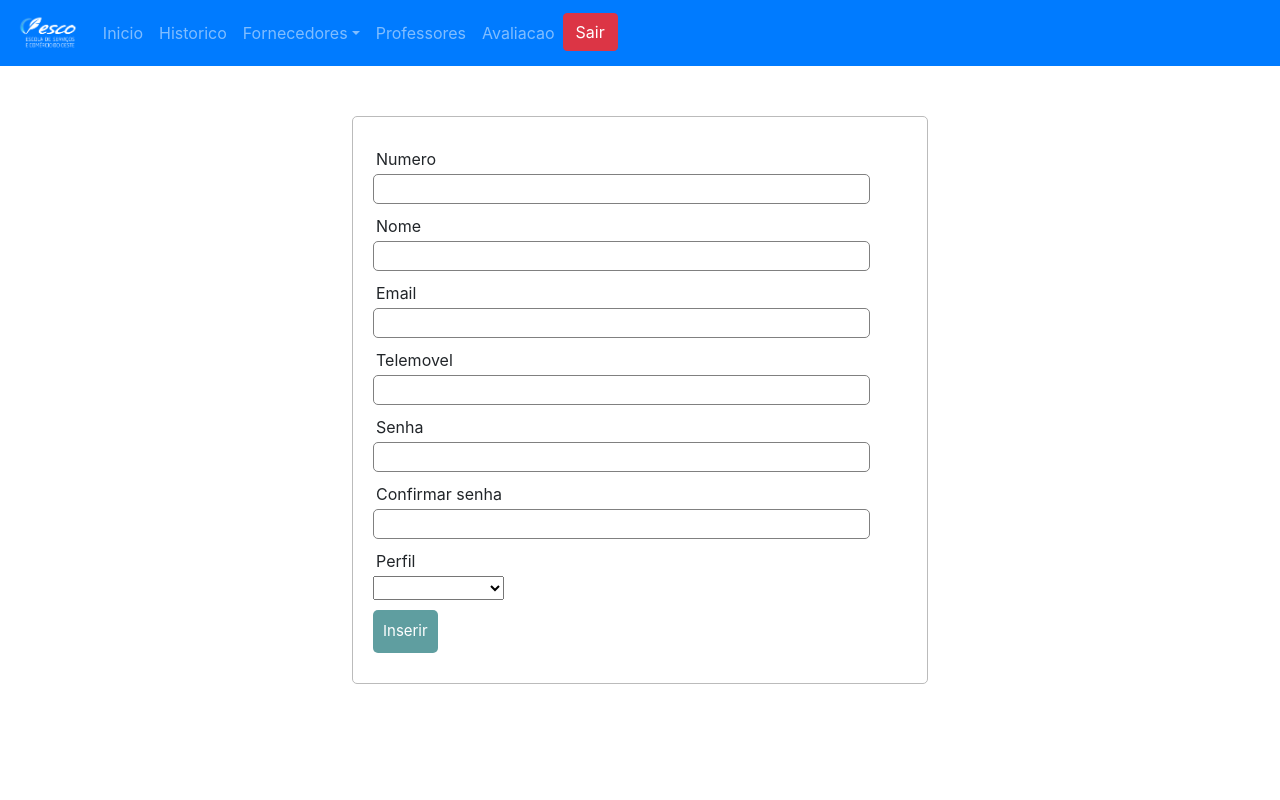
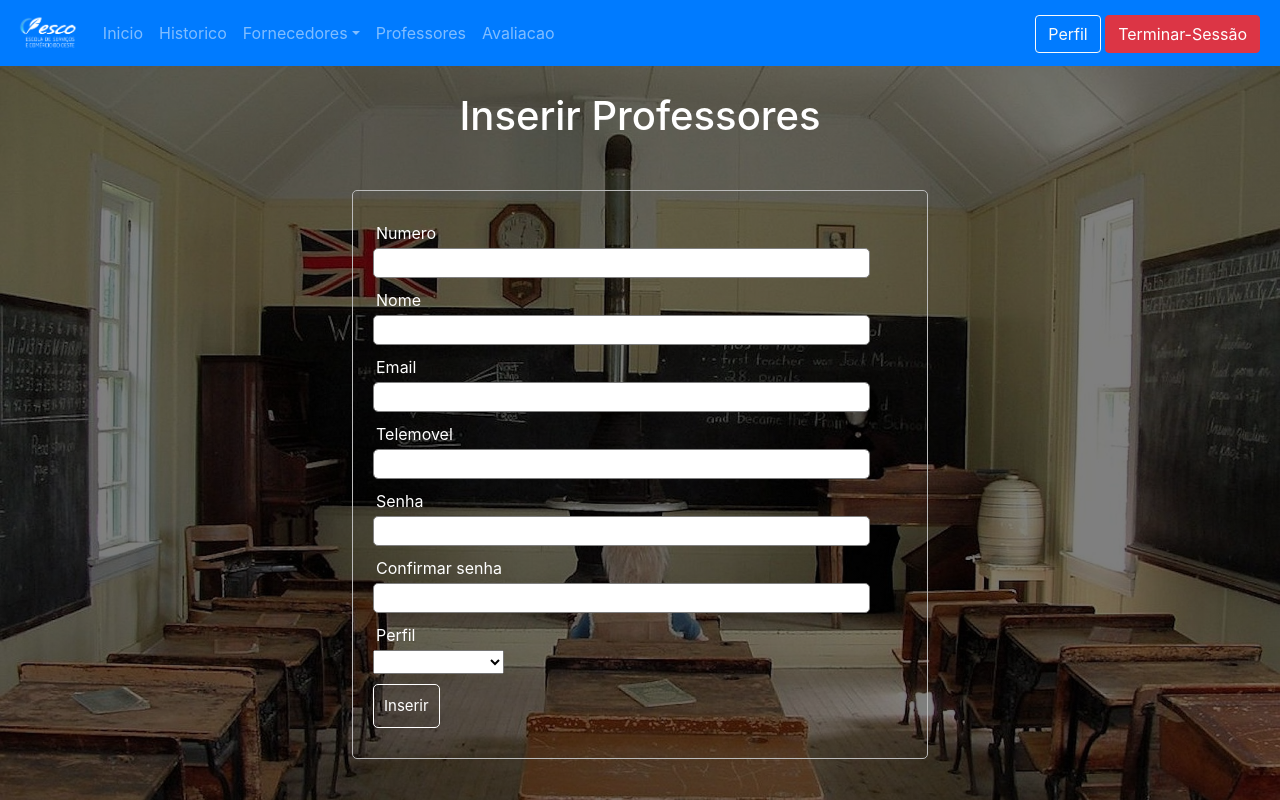
Before and after one commit to andredias28/Site-Esco, a PHP site: page /au/inserirProfessores.php in a window 1280 px wide. Run offline with PHP 8.4, Linux system fonts and the light colour scheme; data comes from the database, SQL or seed files in the repository.

Commit message:
melhoramento de design

```diff
--- a/inserirProfessores.css
+++ b/inserirProfessores.css
@@ -1,4 +1,62 @@
 #buttons{
-    margin-left: 750px;
-
+    position: absolute;
+    right: 20px;
+    top: 15px;
 }
+body{
+    background-image:linear-gradient(rgba(0,0,0,0.5),rgba(0,0,0,0.5)), url(imagens/SchoolRoom.jpg);
+    height: 100vh;
+    width: auto;
+    background-repeat: no-repeat;
+    background-attachment: fixed;
+    background-size: cover;
+}
+.tabela{
+    margin: 10px 0px 10px 0px;
+}
+.tabela label{
+    display: block;
+    text-align: left;
+    margin: 3px;
+    color: white;
+}
+.Texto{
+    text-align: center;
+    color: white;
+    margin-top: 2%;
+}
+.tabela input{
+    height: 30px;
+    width: 93%;
+    padding: 5px 10px;
+    font-size: 16px;
+    border-radius: 5px;
+    border: 1px solid gray;
+}
+form{
+    width: 45%;
+    margin: 50px auto;
+    text-align: left;
+    padding: 20px;
+    border: 1px solid #bbbbbb;
+    border-radius: 5px;
+}
+.button{
+    padding: 10px;
+    font-size: 15px;
+    color: white;
+    background: transparent;
+    border:none;
+    border: 1px solid white;
+    border-radius: 5px;
+    transition: 1s ease;
+}
+.button:hover{
+    color: white;
+    background: dodgerblue;
+}
+.Texto{
+    text-align: center;
+    color: white;
+    margin-top: 2%;
+}
--- a/inserirProfessores.php
+++ b/inserirProfessores.php
@@ -9,7 +9,7 @@
     <meta name="viewport" content="width=device-width, initial-scale=1.0">
     <meta http-equiv="X-UA-Compatible" content="ie=edge">
     <link rel="stylesheet" href="https://stackpath.bootstrapcdn.com/bootstrap/4.4.1/css/bootstrap.min.css" integrity="sha384-Vkoo8x4CGsO3+Hhxv8T/Q5PaXtkKtu6ug5TOeNV6gBiFeWPGFN9MuhOf23Q9Ifjh" crossorigin="anonymous">
-    <link rel="stylesheet" href="inserirEmpresa.css">
+    <link rel="stylesheet" href="inserirProfessores.css">
     <title>InserirProfessores</title>
 </head>
 <body>
@@ -42,11 +42,17 @@
                         <a class="nav-link" href="avaliacaoAdmin.php">Avaliacao</a>
                     </li>
                     <li class="nav-item">
-                        <a href="index.html"><button id="botao" class="btn btn-danger">Sair</button></a>
+                        <div id="buttons">
+                            <a href="perfil.php"><button id="perfil" class="btn btn-outline-light">Perfil</button></a>
+                            <a href="paginainicio.html"><button id="botao" class="btn btn-danger">Terminar-Sessão</button></a>
+                        </div>
                     </li>
                 </ul>
             </div>
          </nav>
+        <div class="Texto">
+            <h1>Inserir Professores</h1>
+        </div>
         <form method="post" action="">
             <div class="tabela">
                 <label>Numero</label>
--- a/professores.php
+++ b/professores.php
@@ -57,10 +57,8 @@ include('conexao.php');
         <h1>Professores</h1>
     </div>
 </div>
+<a href="inserirProfessores.php"><button type="button" id="inserir">Inserir</button></a>
 <!-- Tabela -->
-
-      <div>
-        <div>
           <table id="table">
             <thead>
                 <tr>
```
Also changed, not shown: adicionarServicos.css (+24 -17 lines), adicionarServicos.php (+11 -2 lines), professores.css (+15 -1 lines).
